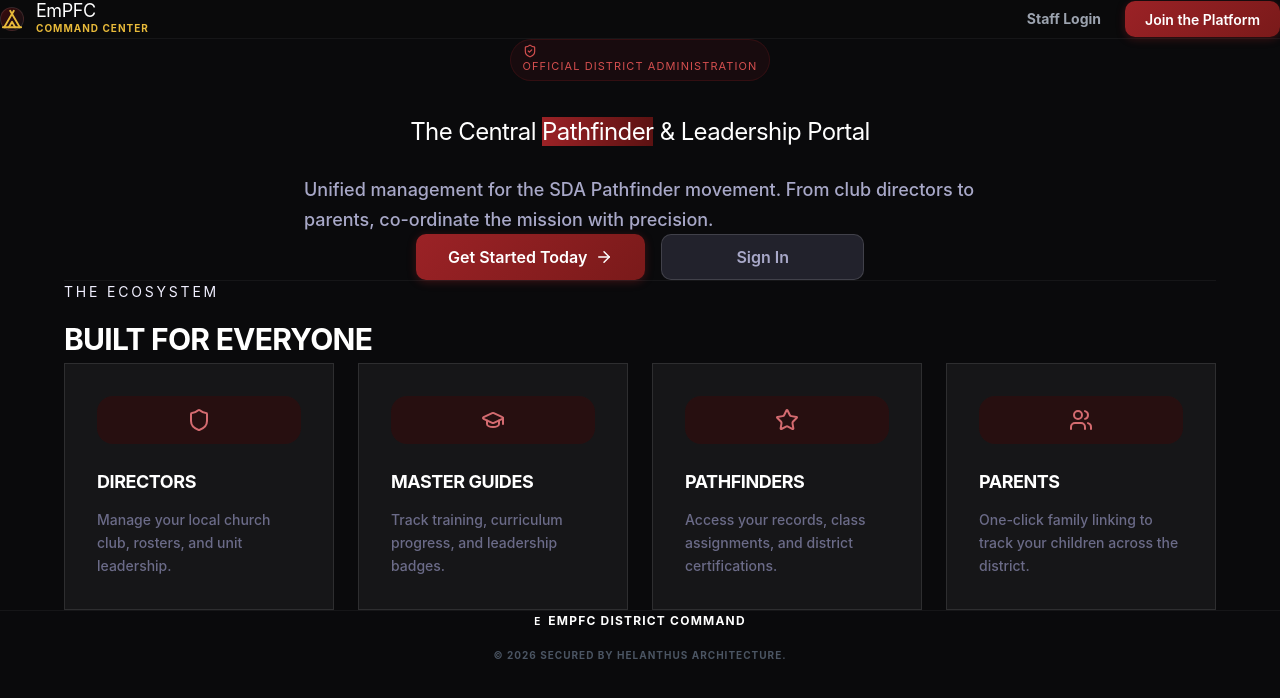
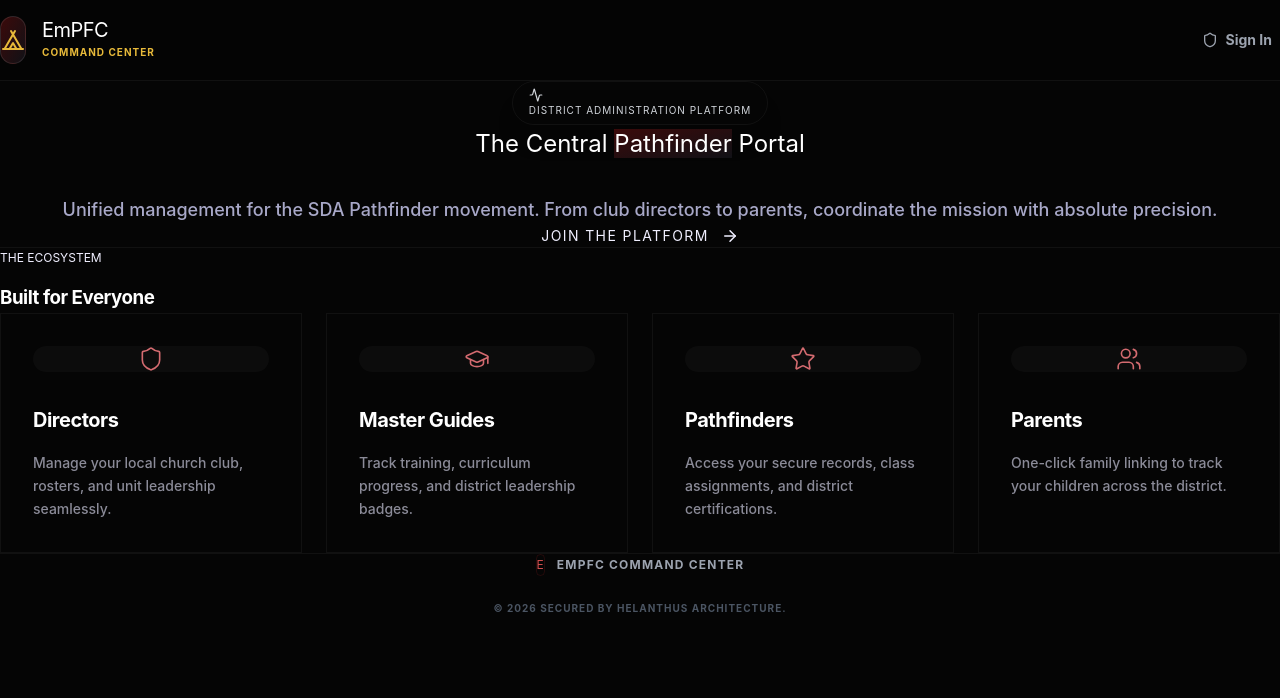
Before and after one commit to emkay0070/ktd-management-system, a Laravel app: page / in a window 1280 px wide. Shown: the top 698 px of the page. Run offline with Laravel 12, Linux system fonts and the light colour scheme; data comes from the database, SQL or seed files in the repository; style sheets or scripts are compiled from the project's sources; some libraries are stand-ins or nearby versions.

Commit message:
... can't track what this is.., I go a restart..

```diff
--- a/resources/js/Pages/Welcome.jsx
+++ b/resources/js/Pages/Welcome.jsx
@@ -1,14 +1,14 @@
 import { useEffect } from 'react';
 import { Head, Link } from '@inertiajs/react';
-import { Tent, ArrowRight, ShieldCheck, Map, Users, GraduationCap, Star, Shield } from 'lucide-react';
+import { Tent, ArrowRight, ShieldCheck, Users, GraduationCap, Star, Shield, Activity } from 'lucide-react';
 import '@/../css/app.scss';
 
 export default function Welcome({ auth }) {
     // Force dark mode for the landing page aesthetic
     useEffect(() => {
         document.body.setAttribute('data-theme', 'dark');
-        document.documentElement.style.backgroundColor = '#0a0a0c';
-        document.body.style.backgroundColor = '#0a0a0c';
+        document.documentElement.style.backgroundColor = '#050505';
+        document.body.style.backgroundColor = '#050505';
         return () => {
             const savedTheme = localStorage.getItem('app_theme') || 'dark';
             document.body.setAttribute('data-theme', savedTheme);
@@ -18,35 +18,30 @@
     }, []);
 
     return (
-        <div className="min-h-screen flex flex-col selection:bg-burgundy-500/30 selection:text-white" style={{ backgroundColor: '#0a0a0c', color: '#f0efff' }}>
+        <div className="min-h-[100dvh] flex flex-col selection:bg-burgundy-500/30 selection:text-white" style={{ backgroundColor: '#050505', color: '#f0efff' }}>
             <Head title="EmPFC - Pathfinder Central" />
 
             {/* Top Navigation */}
-            <header className="flex items-center justify-between px-8 py-6 border-b border-white/5 backdrop-blur-md sticky top-0 z-50" style={{ backgroundColor: 'rgba(10, 10, 12, 0.8)' }}>
-                <div className="flex items-center gap-3">
-                    <div className="w-10 h-10 rounded-xl bg-gradient-to-br from-burgundy-600 to-burgundy-800 flex items-center justify-center shadow-[0_0_20px_rgba(155,34,38,0.4)] text-gold-400 border border-white/10">
-                        <Tent size={22} />
+            <header className="flex items-center justify-between px-6 py-4 md:px-12 md:py-6 border-b border-white/5 backdrop-blur-xl sticky top-0 z-50 transition-all duration-300" style={{ backgroundColor: 'rgba(5, 5, 5, 0.7)' }}>
+                <div className="flex items-center gap-4">
+                    <div className="w-12 h-12 rounded-2xl bg-gradient-to-br from-burgundy-500 to-burgundy-900 flex items-center justify-center shadow-[0_0_30px_rgba(155,34,38,0.3)] text-gold-400 border border-white/10">
+                        <Tent size={24} />
                     </div>
                     <div>
-                        <div className="text-lg font-black text-white leading-none tracking-tight">EmPFC</div>
-                        <div className="text-[10px] font-bold tracking-widest uppercase" style={{ color: '#e8ba3a' }}>COMMAND CENTER</div>
+                        <div className="text-xl font-black text-white leading-none tracking-tight">EmPFC</div>
+                        <div className="text-[10px] font-bold tracking-widest uppercase mt-1" style={{ color: '#e8ba3a' }}>COMMAND CENTER</div>
                     </div>
                 </div>
 
-                <nav className="flex items-center gap-2">
+                <nav className="flex items-center gap-6">
                     {auth.user ? (
-                        <Link href={route('dashboard')} className="btn btn--primary">
-                            Access Portal <ArrowRight size={16} />
+                        <Link href={route('dashboard')} className="group flex items-center gap-2 px-6 py-2.5 rounded-full bg-burgundy-600 hover:bg-burgundy-500 text-white font-bold text-sm transition-all shadow-[0_0_20px_rgba(155,34,38,0.2)] hover:shadow-[0_0_30px_rgba(155,34,38,0.4)]">
+                            Access Portal <ArrowRight size={16} className="group-hover:translate-x-1 transition-transform" />
                         </Link>
                     ) : (
-                        <>
-                            <Link href={route('login')} className="px-4 py-2 text-sm font-bold text-gray-400 hover:text-white transition-colors">
-                                Staff Login
-                            </Link>
-                            <Link href={route('register')} className="btn btn--primary">
-                                Join the Platform
-                            </Link>
-                        </>
+                        <Link href={route('login')} className="group flex items-center gap-2 px-2 py-2 text-sm font-bold text-gray-400 hover:text-white transition-colors">
+                            <Shield size={16} className="text-burgundy-500 group-hover:text-burgundy-400 transition-colors" /> Sign In
+                        </Link>
                     )}
                 </nav>
             </header>
@@ -55,67 +50,71 @@
             <main className="flex-1 flex flex-col relative overflow-hidden">
 
                 {/* Dynamic Background Elements */}
-                <div className="absolute top-1/4 left-1/2 -translate-x-1/2 -translate-y-1/2 w-[80vw] h-[80vw] bg-radial-gradient from-burgundy-900/10 to-transparent pointer-events-none z-0"></div>
-                <div className="absolute top-0 right-0 w-96 h-96 bg-burgundy-600/5 rounded-full blur-[100px]"></div>
-                <div className="absolute bottom-0 left-0 w-96 h-96 bg-gold-500/5 rounded-full blur-[100px]"></div>
+                <div className="absolute top-0 left-1/2 -translate-x-1/2 w-[100vw] h-[100vh] pointer-events-none z-0 opacity-40">
+                    <div className="absolute top-[20%] left-[50%] -translate-x-1/2 -translate-y-1/2 w-[800px] h-[800px] bg-burgundy-600/20 rounded-full blur-[120px]"></div>
+                    <div className="absolute bottom-[10%] right-[10%] w-[600px] h-[600px] bg-gold-500/10 rounded-full blur-[150px]"></div>
+                    <div className="absolute top-[40%] left-[10%] w-[400px] h-[400px] bg-blue-500/5 rounded-full blur-[120px]"></div>
+                </div>
 
-                <section className="relative z-10 pt-20 pb-20 px-8 flex flex-col items-center text-center">
-                    <div className="inline-flex items-center gap-2 px-3 py-1 rounded-full bg-burgundy-500/10 border border-burgundy-500/20 text-burgundy-400 text-[11px] font-black uppercase tracking-widest mb-8 animate-fade-in">
-                        <ShieldCheck size={14} /> Official District Administration
+                <section className="relative z-10 pt-24 pb-20 px-6 md:px-12 flex flex-col items-center text-center">
+                    <div className="inline-flex items-center gap-2 px-4 py-1.5 rounded-full bg-surface-800/80 border border-white/5 backdrop-blur-md shadow-xl text-gray-300 text-[10px] font-black uppercase tracking-widest mb-10 animate-fade-in hover:border-burgundy-500/30 transition-colors cursor-default">
+                        <Activity size={14} className="text-burgundy-500" /> District Administration Platform
                     </div>
 
-                    <h1 className="text-5xl md:text-7xl font-black text-white mb-6 leading-[1.05] tracking-tight max-w-4xl animate-slide-up">
-                        The Central <span className="text-transparent bg-clip-text bg-gradient-to-r from-burgundy-400 to-gold-400">Pathfinder</span> & Leadership Portal
+                    <h1 className="text-6xl md:text-8xl font-black text-white mb-8 leading-[1.05] tracking-tighter max-w-5xl animate-slide-up drop-shadow-2xl">
+                        The Central <span className="text-transparent bg-clip-text bg-gradient-to-br from-burgundy-400 via-burgundy-500 to-gold-400">Pathfinder</span> Portal
                     </h1>
 
-                    <p className="text-lg md:text-xl mb-12 max-w-2xl leading-relaxed font-medium" style={{ color: '#a8a8c8' }}>
-                        Unified management for the SDA Pathfinder movement. From club directors to parents, co-ordinate the mission with precision.
+                    <p className="text-lg md:text-2xl mb-14 max-w-3xl leading-relaxed font-medium opacity-80" style={{ color: '#a8a8c8' }}>
+                        Unified management for the SDA Pathfinder movement. From club directors to parents, coordinate the mission with absolute precision.
                     </p>
 
                     {!auth.user && (
-                        <div className="flex flex-col sm:flex-row items-center justify-center gap-4 animate-fade-in-delayed" style={{ width: '100%', maxWidth: '448px' }}>
-                            <Link href={route('register')} className="btn btn--primary btn--lg w-full" style={{ justifyContent: 'center' }}>
-                                Get Started Today <ArrowRight size={18} className="ml-2" />
-                            </Link>
-                            <Link href={route('login')} className="btn btn--secondary btn--lg w-full" style={{ justifyContent: 'center' }}>
-                                Sign In
+                        <div className="flex flex-col sm:flex-row items-center justify-center gap-4 animate-fade-in-delayed w-full">
+                            <Link href={route('register')} className="group relative px-10 py-5 bg-white text-black font-black text-sm uppercase tracking-widest rounded-full overflow-hidden transition-all hover:scale-105 hover:shadow-[0_0_40px_rgba(255,255,255,0.2)] w-full sm:w-auto text-center flex items-center justify-center">
+                                <span className="relative z-10 flex items-center gap-3">
+                                    Join the Platform <ArrowRight size={18} className="group-hover:translate-x-1 transition-transform" />
+                                </span>
                             </Link>
                         </div>
                     )}
                 </section>
 
                 {/* Membership Ecosystem Row */}
-                <section className="relative z-10 w-full max-w-6xl mx-auto px-8 py-20 border-t border-white/5">
-                    <div className="text-center mb-16">
-                        <h2 className="text-sm font-black text-burgundy-500 uppercase tracking-[0.2em] mb-3">The Ecosystem</h2>
-                        <h3 className="text-3xl font-bold text-white uppercase tracking-tight">Built for Everyone</h3>
+                <section className="relative z-10 w-full max-w-7xl mx-auto px-6 md:px-12 py-24 border-t border-white/5 bg-gradient-to-b from-transparent to-black/50">
+                    <div className="text-center mb-20">
+                        <h2 className="text-xs font-black text-burgundy-500 uppercase tracking-[0.3em] mb-4">The Ecosystem</h2>
+                        <h3 className="text-4xl md:text-5xl font-bold text-white tracking-tight">Built for Everyone</h3>
                     </div>
 
                     <div className="grid grid-cols-1 md:grid-cols-2 lg:grid-cols-4 gap-6">
                         {[
-                            { role: 'Directors', icon: Shield, desc: 'Manage your local church club, rosters, and unit leadership.' },
-                            { role: 'Master Guides', icon: GraduationCap, desc: 'Track training, curriculum progress, and leadership badges.' },
-                            { role: 'Pathfinders', icon: Star, desc: 'Access your records, class assignments, and district certifications.' },
+                            { role: 'Directors', icon: Shield, desc: 'Manage your local church club, rosters, and unit leadership seamlessly.' },
+                            { role: 'Master Guides', icon: GraduationCap, desc: 'Track training, curriculum progress, and district leadership badges.' },
+                            { role: 'Pathfinders', icon: Star, desc: 'Access your secure records, class assignments, and district certifications.' },
                             { role: 'Parents', icon: Users, desc: 'One-click family linking to track your children across the district.' }
                         ].map((feat, i) => (
-                            <div key={feat.role} className="group p-8 rounded-3xl bg-white/5 border border-white/10 hover:bg-white/[0.08] transition-all duration-300">
-                                <div className="w-12 h-12 rounded-2xl flex items-center justify-center mb-6 transition-all" style={{ backgroundColor: 'rgba(59, 10, 10, 0.5)', color: '#d46b70' }}>
-                                    <feat.icon size={24} />
+                            <div key={feat.role} className="group relative p-8 rounded-3xl bg-surface-900/40 border border-white/5 backdrop-blur-sm hover:bg-surface-800/80 hover:border-white/10 transition-all duration-500 hover:-translate-y-2 hover:shadow-[0_20px_40px_-15px_rgba(0,0,0,0.5)]">
+                                <div className="absolute inset-0 bg-gradient-to-br from-burgundy-500/5 to-transparent rounded-3xl opacity-0 group-hover:opacity-100 transition-opacity duration-500"></div>
+                                <div className="relative z-10">
+                                    <div className="w-14 h-14 rounded-2xl flex items-center justify-center mb-8 transition-all duration-500 group-hover:scale-110 group-hover:bg-burgundy-500/20" style={{ backgroundColor: 'rgba(255, 255, 255, 0.03)', color: '#d46b70' }}>
+                                        <feat.icon size={26} strokeWidth={1.5} />
+                                    </div>
+                                    <h4 className="text-xl font-bold text-white mb-4 tracking-tight">{feat.role}</h4>
+                                    <p className="text-sm leading-relaxed font-medium" style={{ color: '#8b8b98' }}>
+                                        {feat.desc}
+                                    </p>
                                 </div>
-                                <h4 className="text-lg font-bold text-white mb-3 uppercase tracking-tight">{feat.role}</h4>
-                                <p className="text-sm leading-relaxed font-medium" style={{ color: '#6b6b88' }}>
-                                    {feat.desc}
-                                </p>
                             </div>
                         ))}
                     </div>
                 </section>
             </main>
 
-            <footer className="px-8 py-10 flex flex-col md:flex-row justify-between items-center bg-black/40 border-t border-white/5 backdrop-blur-xl">
-                <div className="flex items-center gap-2 mb-4 md:mb-0">
-                    <div className="w-6 h-6 rounded bg-burgundy-600 flex items-center justify-center text-[10px] font-bold text-white">E</div>
-                    <div className="text-xs font-bold text-white tracking-widest uppercase opacity-60">EmPFC District Command</div>
+            <footer className="px-6 md:px-12 py-8 flex flex-col md:flex-row justify-between items-center bg-black/60 border-t border-white/5 backdrop-blur-xl relative z-10">
+                <div className="flex items-center gap-3 mb-6 md:mb-0">
+                    <div className="w-8 h-8 rounded-lg bg-burgundy-900/50 flex items-center justify-center text-xs font-black text-burgundy-400 border border-burgundy-500/20">E</div>
+                    <div className="text-xs font-bold text-gray-400 tracking-widest uppercase">EmPFC Command Center</div>
                 </div>
                 <div className="text-[10px] text-gray-600 font-bold uppercase tracking-widest">
                     &copy; {new Date().getFullYear()} Secured by Helanthus Architecture.
@@ -124,18 +123,16 @@
 
             <style dangerouslySetInnerHTML={{ __html: `
                 @keyframes slide-up {
-                    from { transform: translateY(20px); opacity: 0; }
+                    from { transform: translateY(40px); opacity: 0; }
                     to { transform: translateY(0); opacity: 1; }
                 }
                 @keyframes fade-in {
                     from { opacity: 0; }
                     to { opacity: 1; }
                 }
-                .animate-slide-up { animation: slide-up 0.8s cubic-bezier(0.19, 1, 0.22, 1) forwards; }
-                .animate-fade-in { animation: fade-in 0.6s ease forwards; }
-                .animate-fade-in-delayed { animation: fade-in 0.6s ease 0.3s forwards; opacity: 0; }
-                .bg-radial-gradient { background: radial-gradient(circle, var(--tw-content)); }
-                .from-burgundy-900\\/10 { --tw-content: rgba(59,10,10,0.15) 0%, rgba(10,10,12,0) 70%; }
+                .animate-slide-up { animation: slide-up 1s cubic-bezier(0.16, 1, 0.3, 1) forwards; }
+                .animate-fade-in { animation: fade-in 0.8s ease forwards; }
+                .animate-fade-in-delayed { animation: fade-in 0.8s ease 0.4s forwards; opacity: 0; }
             `}} />
         </div>
     );
```
